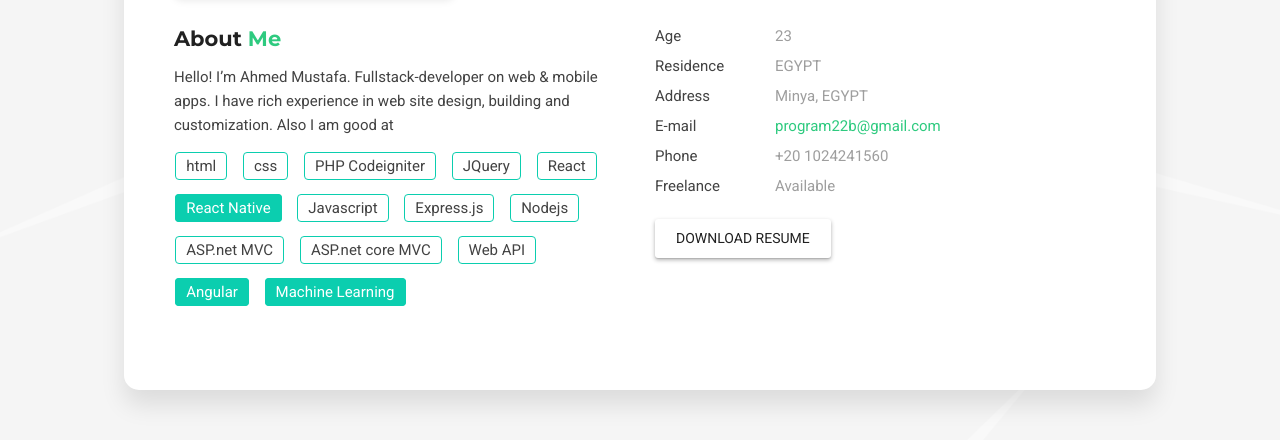
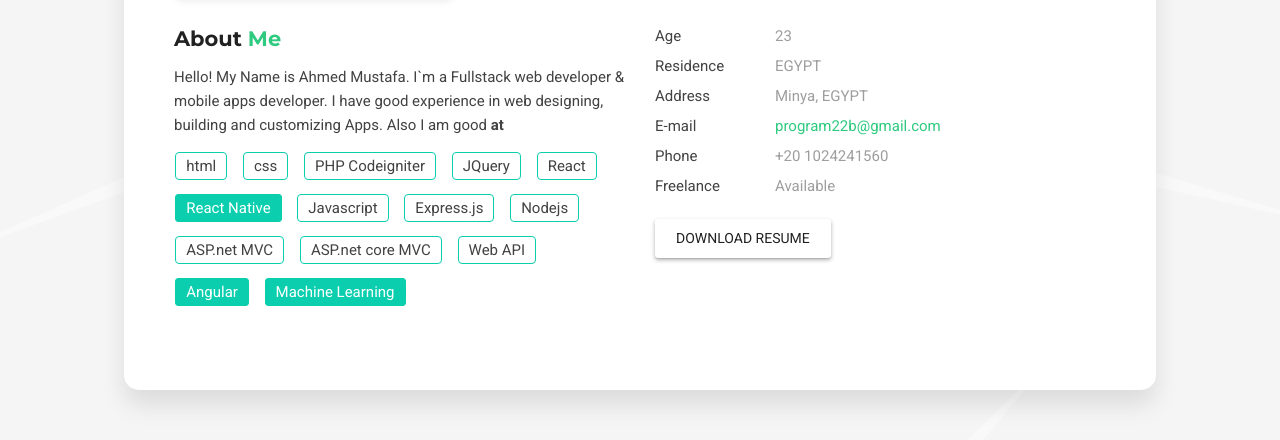
Before and after one commit to AhmedMustafa2201/my-website, a plain HTML site: page index.html in a window 1280 px wide. Shown: the part 433-873 px from the top of the page. Drawn offline with Linux system fonts and the light colour scheme; files whose address does not match are found by name.

Commit message:
Update index.html

```diff
--- a/index.html
+++ b/index.html
@@ -169,7 +169,7 @@
                         <div class="block-title">
                           <h3>About <span>Me</span></h3>
                         </div>
-                        <p>Hello! I’m Ahmed Mustafa. Fullstack-developer on web & mobile apps. I have rich experience in web site design, building and customization. Also I am good at</p>
+                        <p>Hello! My Name is Ahmed Mustafa. I`m a Fullstack web developer & mobile apps developer. I have good experience in web designing, building and customizing Apps. Also I am good <b>at</b></p>
                           <div class="wow fadeInUp" data-wow-duration="0.8s" data-wow-delay="0.3s" style="visibility: visible; animation-duration: 0.8s; animation-delay: 0.3s; animation-name: fadeInUp; word-break: break-all; margin-top: 10px; margin-left: -0.7rem;">
                               <ul style="list-style-type: none; margin-left: -2.1rem; margin-top: -0.4rem;">
                                   <li class="highest" style="list-style-type: none;"><span class="special">html</span></li>
```
